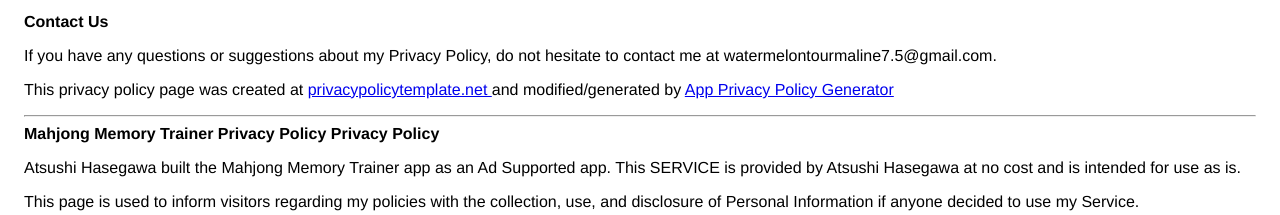
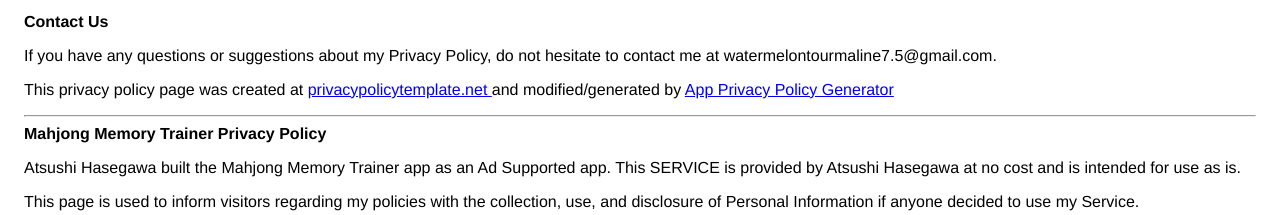
Before and after one commit to watermelontourmaline/pages, a plain HTML site: page index.html in a window 1280 px wide. Shown: the part 5541-5756 px from the top of the page. Drawn offline with Linux system fonts and the light colour scheme.

Commit message:
Update index.html

```diff
--- a/index.html
+++ b/index.html
@@ -385,7 +385,6 @@
     </p>
     <hr>
     <a id="Mahjong_Memory_Trainer"><strong>Mahjong Memory Trainer Privacy Policy</strong></a>
-    <strong>Privacy Policy</strong>
     <p>Atsushi Hasegawa built the Mahjong Memory Trainer app as an Ad Supported app. This SERVICE is provided by Atsushi Hasegawa at no cost and is intended for use as is.</p>
     <p>This page is used to inform visitors regarding my policies with the collection, use, and disclosure of Personal Information if anyone decided to use my Service.</p>
     <p>
```
